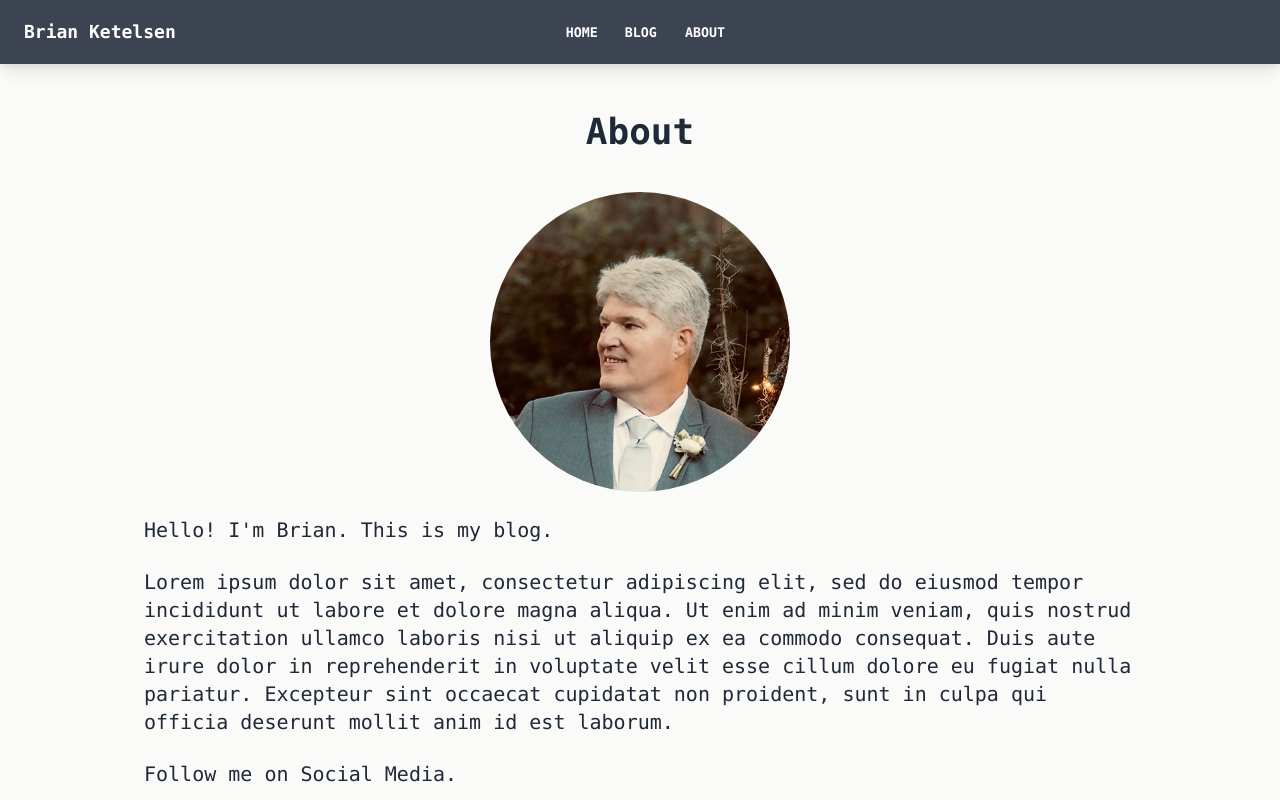
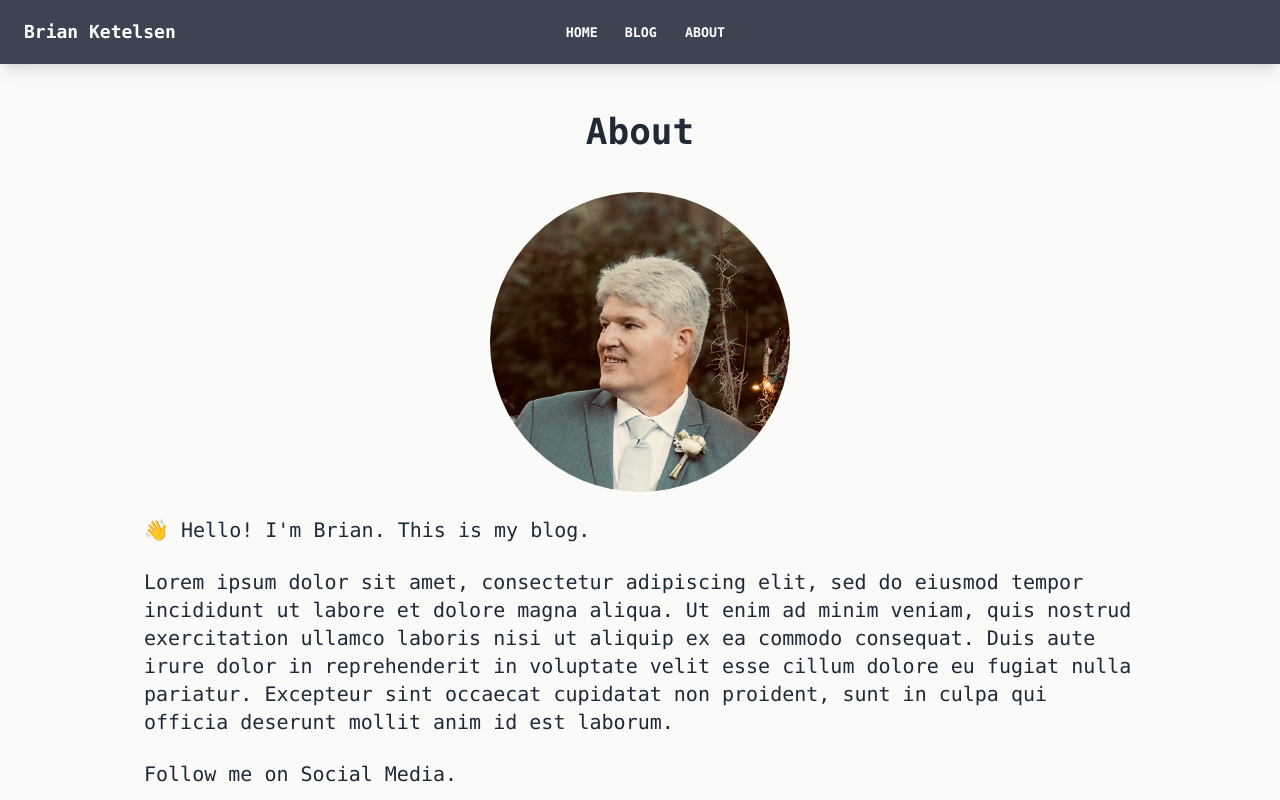
Before and after one commit to bketelsen/nextblog, a Next.js app: page /about in a window 1280 px wide. Shown: the top 800 px of the page. Built offline with nearby package versions, Linux system fonts and the light colour scheme; no server answers; what @tailwindcss/typography would draw is missing.

Commit message:
more emoji

```diff
--- a/components/Hero.js
+++ b/components/Hero.js
@@ -7,7 +7,10 @@ function Hero() {
     <div className="flex flex-col items-center max-w-6xl px-6 mx-auto lg:flex-row lg:justify-around lg:px-20 lg:py-2">
       <div className="w-full py-4 mx-auto text-center lg:text-left sm:w-2/3 lg:w-1/2">
         <h2 className="text-2xl font-extrabold text-base-content xs:text-3xl sm:text-4xl md:text-5xl">
-          Hi - I'm Brian.
+          <span role="img" aria-label="waving hand">
+            👋
+          </span>{' '}
+          I'm Brian.
           <br /> Welcome to my blog!
         </h2>
         <p className="mt-6 text-base text-base-content font-body sm:text-lg md:text-xl">
--- a/pages/about.js
+++ b/pages/about.js
@@ -21,7 +21,13 @@ function AboutPage() {
               width={300}
             />
           </div>
-          <p className="mt-6 sm:text-lg md:text-xl">Hello! I'm Brian. This is my blog.</p>
+          <p className="mt-6 sm:text-lg md:text-xl">
+            {' '}
+            <span role="img" aria-label="waving hand">
+              👋
+            </span>{' '}
+            Hello! I'm Brian. This is my blog.
+          </p>
           <p className="mt-6 sm:text-lg md:text-xl">
             Lorem ipsum dolor sit amet, consectetur adipiscing elit, sed do eiusmod tempor
             incididunt ut labore et dolore magna aliqua. Ut enim ad minim veniam, quis nostrud
```
